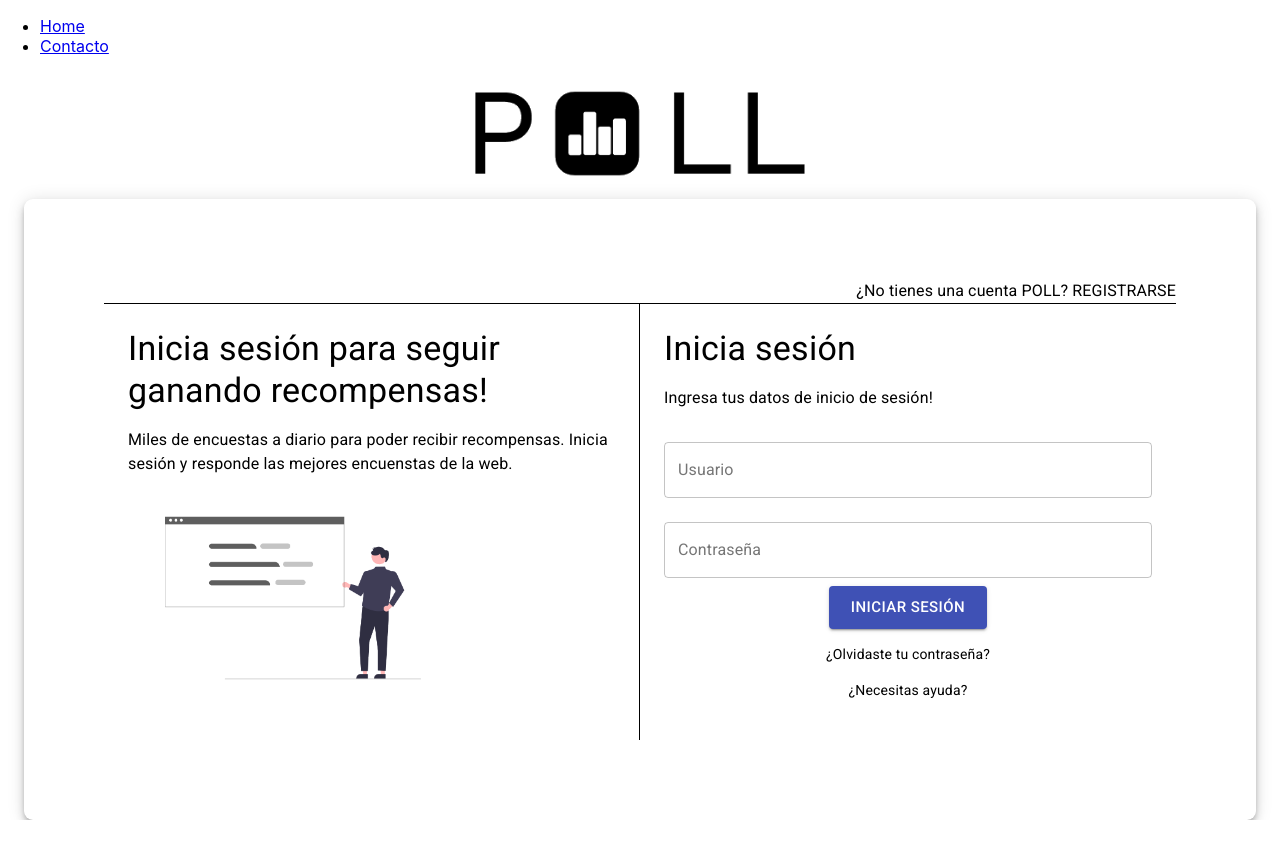
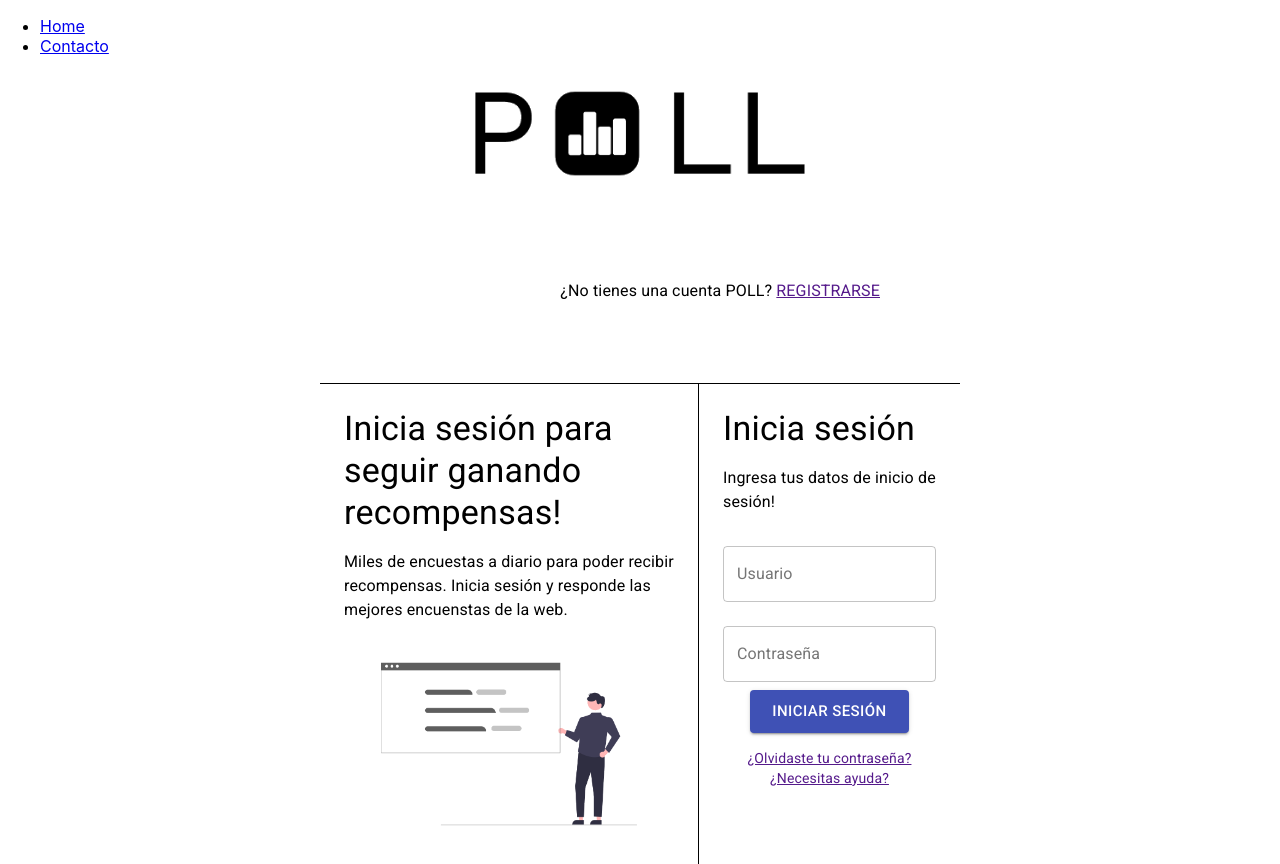
Before and after one commit to lmartinezsch/lifepolls-front, a React (Create React App) app: page /login in a window 1280 px wide. Shown: the top 864 px of the page. Before the commit the page ends 820 px from the top, so only its background shows below. Built offline with nearby package versions, Linux system fonts and the light colour scheme.

Commit message:
Trying make a responsive design

```diff
--- a/src/components/login/Login.jsx
+++ b/src/components/login/Login.jsx
@@ -4,31 +4,27 @@ import avatar from './avatar.png';
 import { Button, Container, Grid, TextField, Typography } from '@material-ui/core';
 import Box from '@material-ui/core/Box';
 import styles from './styles.css'
+import { Link } from 'react-router-dom';
 
 const Login = () => {
     return(
         <Grid>
-            <Container maxWidth="lg">
-                <Grid
-                    container
-                    justify="center">
+                <Grid container justify="center">
                     <Grid>
                         <img src={logo} width={330}/>
                     </Grid>
                 </Grid>
-                <Box borderRadius={9} p={10} boxShadow={6}>
-                            <Box borderBottom={1}>
+                <Grid border={2} container justify="center">
+                    <Grid item xs={12} sm={6}>
+                                <Box borderBottom={1} p={10}>
                                     <Typography variant="body1" align='right'>
-                                    ¿No tienes una cuenta POLL? REGISTRARSE
+                                        ¿No tienes una cuenta POLL? <Link href="#" color="secondary" variant="body1"
+                                        >REGISTRARSE</Link>
                                     </Typography>
                                 </Box>
-                            <Grid
-                                container
-                                justify="center">
+                                <Grid container justify="center">
                                     <Box display="flex">
-                                    <Grid
-                                        container
-                                        justify="center">
+                                        <Grid container justify="center">
                                             <Box borderRight={1} p={3}>
                                                 <Typography variant="h4" color="initial" paragraph >
                                                     Inicia sesión para seguir ganando recompensas!
@@ -39,27 +35,29 @@ const Login = () => {
                                                 <img src={avatar} width={330}></img>
                                             </Box>
                                         </Grid>
-                                    <Grid
-                                        container
-                                        justify="center">
+                                        <Grid container>
+                                            <Grid item xs={12} sm={12}>
                                                 <Box p={3}>
                                                     <Typography variant="h4" color="initial" paragraph>Inicia sesión</Typography>
                                                     <Typography variant="body1" color="initial" paragraph>Ingresa tus datos de inicio de sesión!</Typography>
+                                                    <Grid>
                                                         <Box display="block" textAlign='center'>
                                                             <TextField variant="outlined" label="Usuario" fullWidth margin="normal"></TextField>
                                                             <TextField variant="outlined" label="Contraseña" fullWidth margin="normal"></TextField>
                                                             <Button size="large" variant="contained" color="primary">INICIAR SESIÓN</Button>
                                                         </Box>
                                                         <Box className="ayudas">
-                                                <Typography variant="body2" align="center" paragraph >¿Olvidaste tu contraseña?</Typography>
-                                                <Typography variant="body2" align="center" paragraph>¿Necesitas ayuda?</Typography>
-                                            </Box>
+                                                            <Typography variant="body2" align="center" ><Link>¿Olvidaste tu contraseña?</Link></Typography>
+                                                            <Typography variant="body2" align="center" paragraph><Link>¿Necesitas ayuda?</Link></Typography>
                                                         </Box>
                                                     </Grid>
                                                 </Box>
                                             </Grid>
+                                        </Grid>
                                     </Box>
-            </Container>
+                                </Grid>
+                    </Grid>
+                </Grid>
         </Grid>
     )
 }
```
Lines whose indentation alone changed are shown as unchanged.
